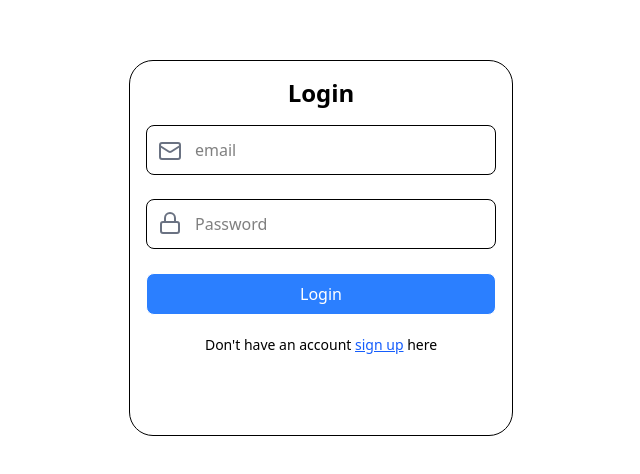
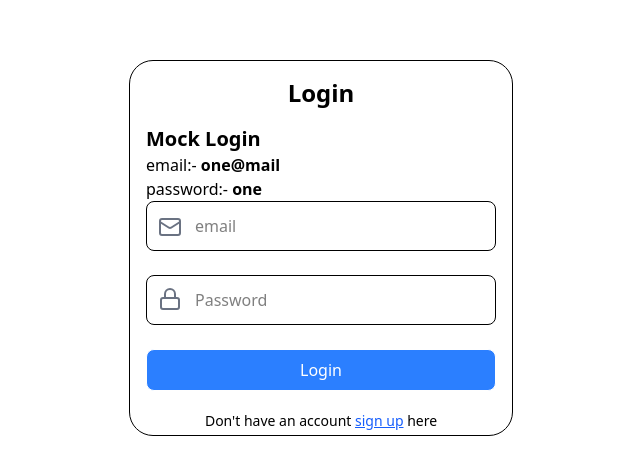
Before and after one commit to Zeeshan-js/Chat-App, a React (Vite) app in the folder frontend/: page / in a window 1280 px wide. Shown: the part 152-626 px from the top of the page, without its empty margins (319-959 px from the left). Built offline with nearby package versions, Linux system fonts and the light colour scheme; no server answers.

Commit message:
fix: remove unused import and add mock login information in the Login component

```diff
--- a/frontend/src/Login.jsx
+++ b/frontend/src/Login.jsx
@@ -25,6 +25,9 @@ function Login() {
       <div className="w-full h-1/2 max-w-sm border rounded-3xl p-4">
         <h2 className="text-center font-bold mb-4 text-2xl">Login</h2>
 
+        <p className="text-xl font-semibold">Mock Login</p>
+        <p>email:- <b>one@mail</b></p>
+        <p>password:- <b>one</b></p>
         <form onSubmit={handleSubmit} className="space-y-6">
           <div className="relative">
             <Mail className="absolute top-3.5 left-3 text-gray-500" />
```
Also changed, not shown: 1 other file (tests, documents, lock files or other folders).
